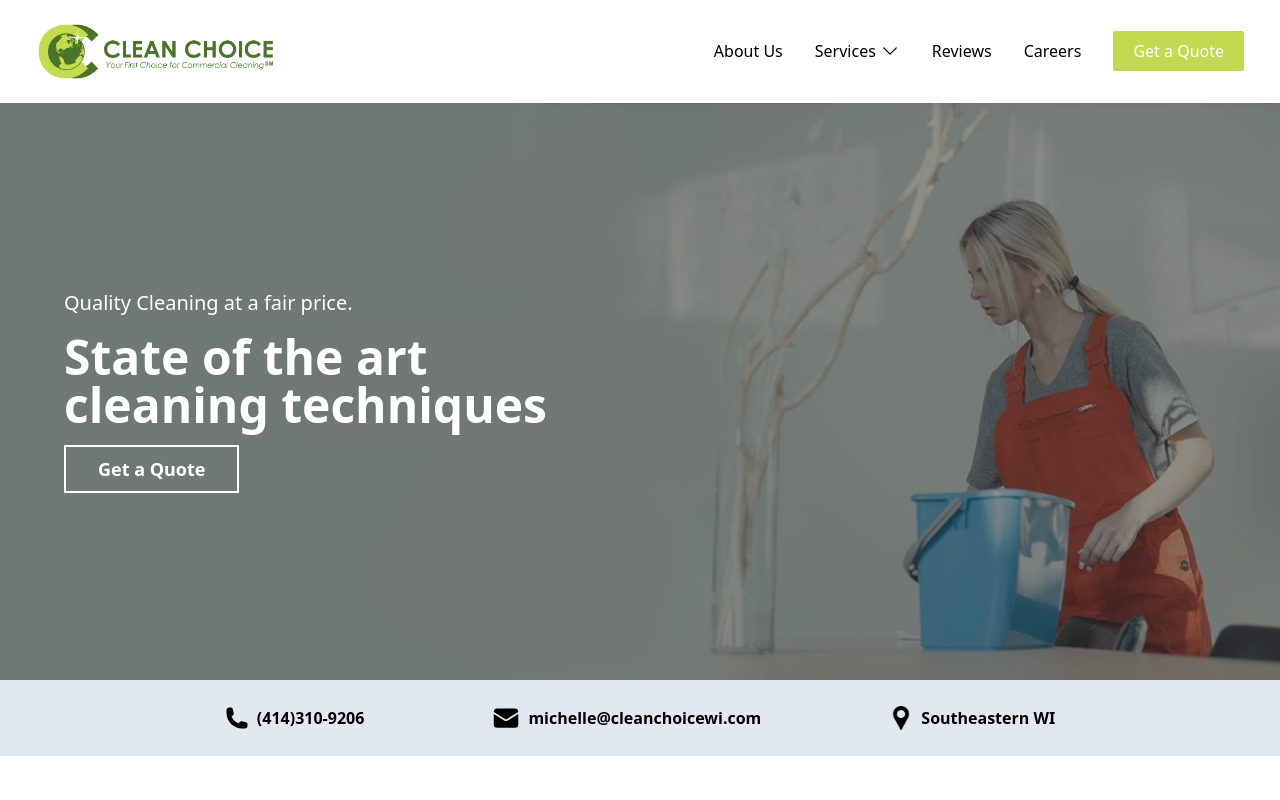
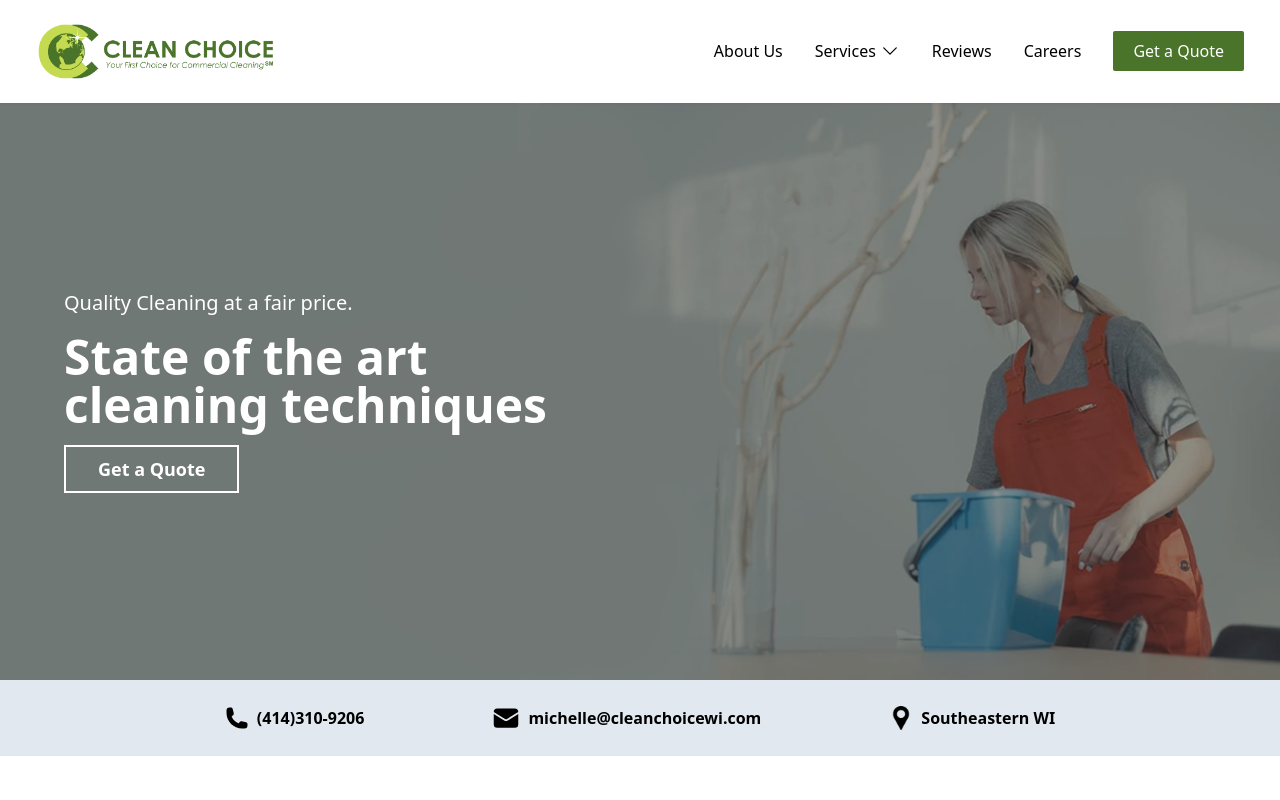
Before and after one commit to Clean-Choice-Website/clean-choice, a React (Vite) app: page / in a window 1280 px wide. Shown: the top 800 px of the page. Built offline with nearby package versions, Linux system fonts and the light colour scheme.

Commit message:
Change button colors

```diff
--- a/tailwind.config.js
+++ b/tailwind.config.js
@@ -4,9 +4,9 @@ export default {
   theme: {
     extend: {
       colors: {
-        logoGreen: "#c4d951",
-        logoGreenHover: "#b0c348",
-        ButtonBlackHover: "#4b5563",
+        logoGreen: "#497429",
+        logoGreenHover: "#5b9133",
+        ButtonBlackHover: "#273345",
       },
     },
   },
```
